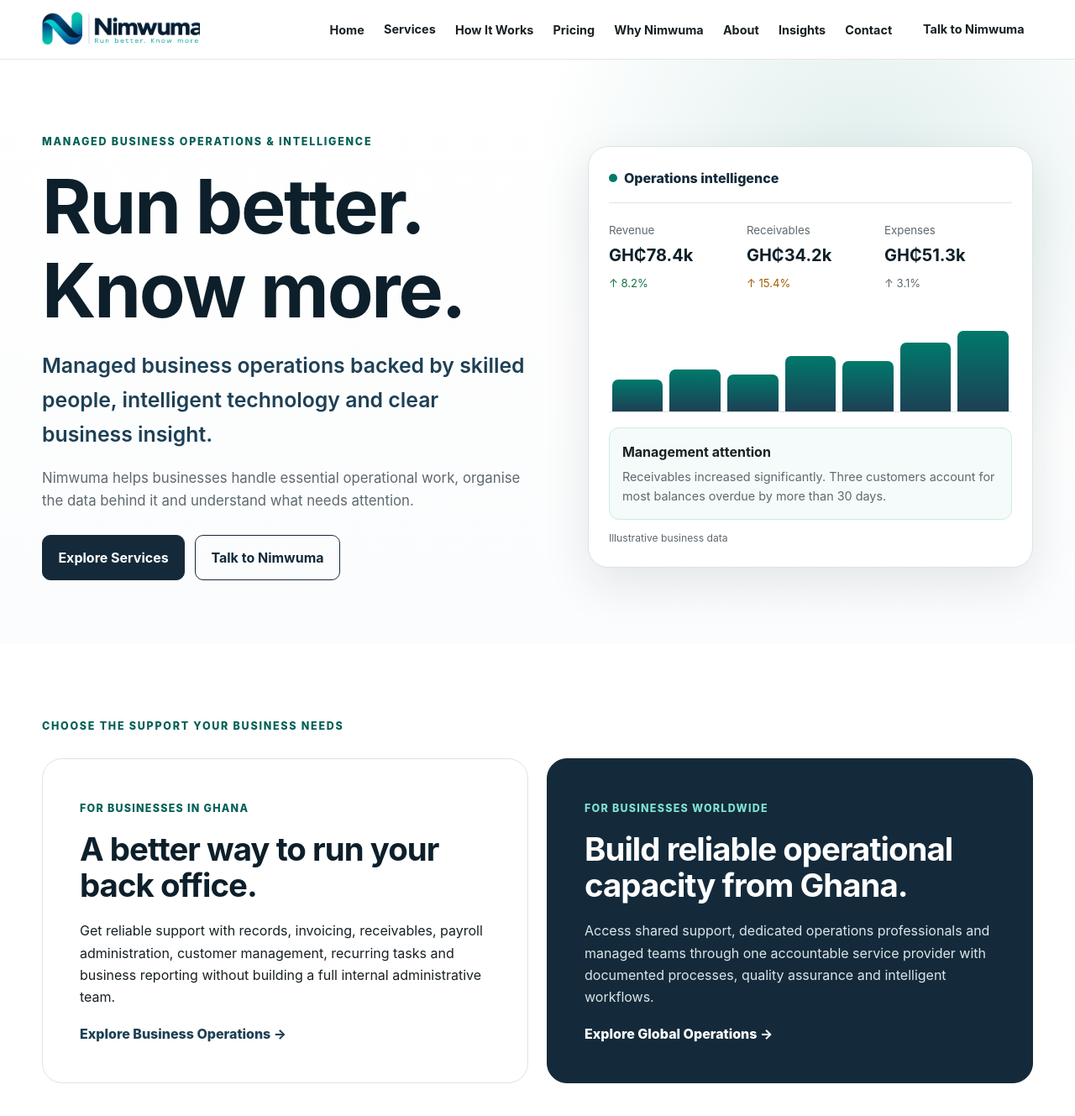
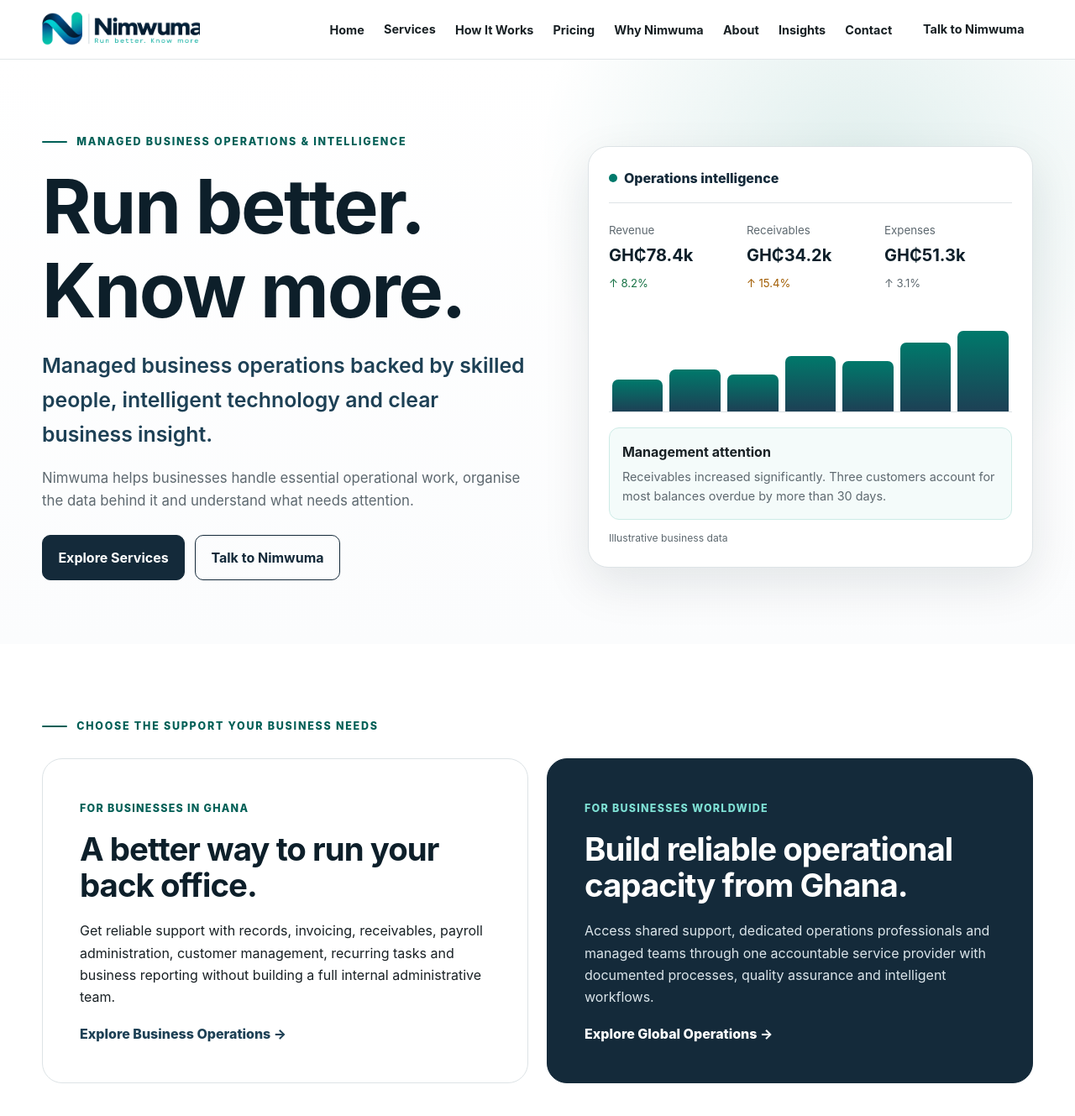
Before and after one commit to law17/nimwuma_website, a Jekyll site: the page built from index.html, in a window 1280 px wide and 1400 px high. Shown: the top 1329 px of the window at 84% size. Built offline with Jekyll 4.4.1, drawn with Linux system fonts in a browser that asks for light colours.

Commit message:
Add files via upload

```diff
--- a/assets/css/main.css
+++ b/assets/css/main.css
@@ -46,6 +46,8 @@ code { background: var(--background); border: 1px solid var(--border); border-ra
 .light-section { background: var(--background); }
 .section-title { max-width: 820px; }
 .eyebrow { text-transform: uppercase; letter-spacing: .14em; font-size: .78rem; font-weight: 800; color: var(--teal-600); margin-bottom: 1rem; }
+.page-home .eyebrow { display: flex; align-items: center; gap: .7rem; }
+.page-home .eyebrow::before { content: ""; width: 30px; height: 2px; flex: 0 0 30px; background: currentColor; border-radius: 999px; }
 .sr-only { position: absolute; width: 1px; height: 1px; padding: 0; margin: -1px; overflow: hidden; clip: rect(0,0,0,0); white-space: nowrap; border: 0; }
 .skip-link { position: absolute; left: 16px; top: -60px; background: var(--navy-950); color: #fff; padding: 10px 14px; z-index: 2000; }
 .skip-link:focus { top: 12px; }
```
